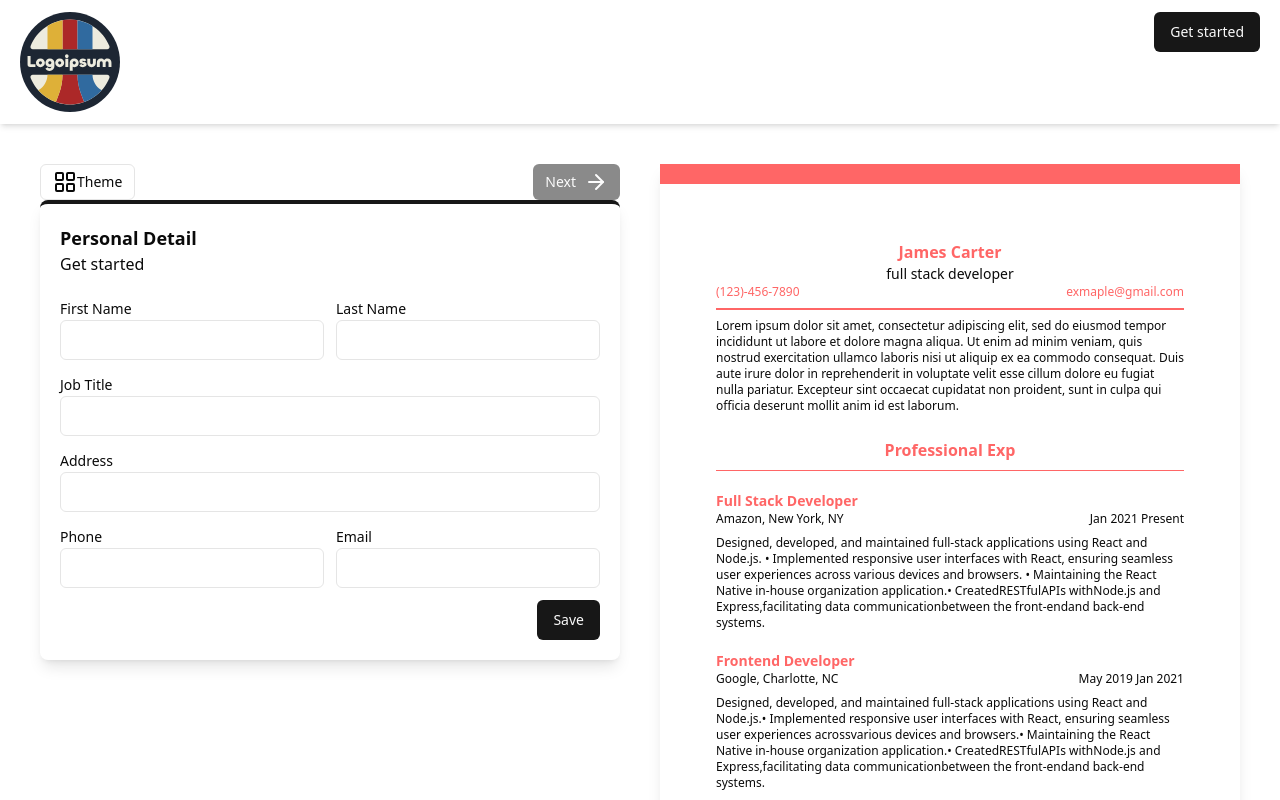
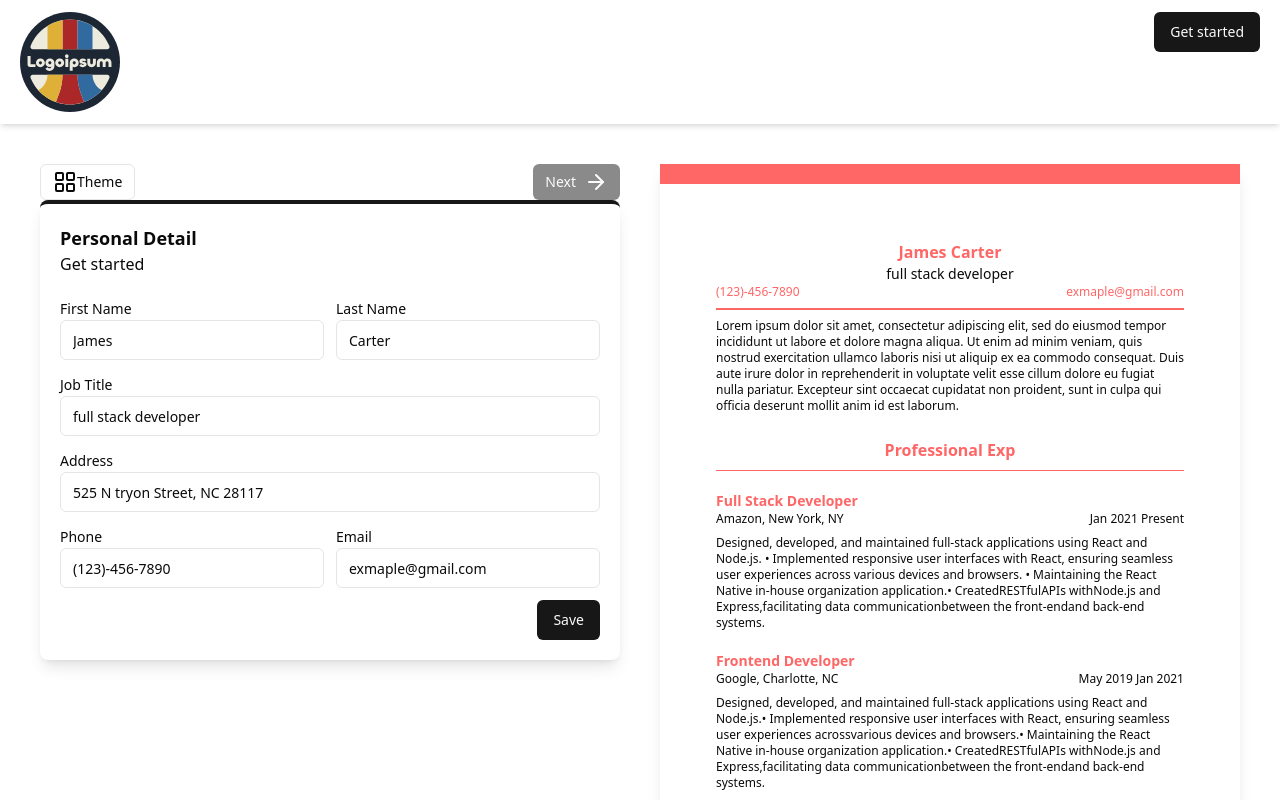
Before and after one commit to AleksNau/ResumeBuilder, a React (Vite) app: page /dashboard/resume/1/edit in a window 1280 px wide. Shown: the top 800 px of the page. Built offline with nearby package versions, Linux system fonts and the light colour scheme; no server answers.

Commit message:
Personal Deatail

```diff
--- a/package.json
+++ b/package.json
@@ -17,9 +17,11 @@
     "class-variance-authority": "^0.7.0",
     "clsx": "^2.1.1",
     "lucide-react": "^0.408.0",
+    "next-themes": "^0.3.0",
     "react": "^18.3.1",
     "react-dom": "^18.3.1",
     "react-router-dom": "^6.24.1",
+    "sonner": "^1.5.0",
     "tailwind-merge": "^2.4.0",
     "tailwindcss-animate": "^1.0.7",
     "uuid": "^10.0.0"
--- a/service/GlobalApi.js
+++ b/service/GlobalApi.js
@@ -12,7 +12,9 @@ const axiosClient = axios.create({
 
 const createNewResume = (data) => axiosClient.post('/api/user-resumes',data)
 const getUserResumes =(userEmail) => axiosClient.get('/api/user-resumes?filters[userEmail][$eq]='+userEmail)
+const updateResumeDetail = (id,data) => axiosClient.put('/api/user-resumes/'+id,data)
 export default {
     createNewResume,
     getUserResumes,
+    updateResumeDetail,
 }
--- a/src/App.jsx
+++ b/src/App.jsx
@@ -4,6 +4,7 @@ import './App.css'
 import {Button} from "./components/ui/button";
 import {Navigate, Outlet} from "react-router-dom";
 import {useUser} from "@clerk/clerk-react";
+import { Toaster } from "@/components/ui/sonner"
 import Header from "./components/custom/Header.jsx";
 
 function App() {
@@ -16,6 +17,7 @@ if (isSignedIn && isLoaded) {
     <>
         <Header/>
         <Outlet/>
+        <Toaster />
     </>
   )
 }
--- /dev/null
+++ b/src/components/ui/sonner.jsx
@@ -0,0 +1,28 @@
+import { useTheme } from "next-themes"
+import { Toaster as Sonner } from "sonner"
+
+const Toaster = ({
+  ...props
+}) => {
+  const { theme = "system" } = useTheme()
+
+  return (
+    (<Sonner
+      theme={theme}
+      className="toaster group"
+      toastOptions={{
+        classNames: {
+          toast:
+            "group toast group-[.toaster]:bg-background group-[.toaster]:text-foreground group-[.toaster]:border-border group-[.toaster]:shadow-lg",
+          description: "group-[.toast]:text-muted-foreground",
+          actionButton:
+            "group-[.toast]:bg-primary group-[.toast]:text-primary-foreground",
+          cancelButton:
+            "group-[.toast]:bg-muted group-[.toast]:text-muted-foreground",
+        },
+      }}
+      {...props} />)
+  );
+}
+
+export { Toaster }
--- a/src/dashboard/components/ResumeCardItem.jsx
+++ b/src/dashboard/components/ResumeCardItem.jsx
@@ -2,7 +2,7 @@ import { Notebook } from "lucide-react";
 import {Link} from "react-router-dom"
 const ResumeCardItem = (resume) => {
     return (
-    <Link to={'/dashboard/resume/'+resume.resumeId+"edit"}>
+    <Link to={'/dashboard/resume/'+resume.documentId+"edit"}>
         <div className="p-14 bg-secondary flex
         justify-center items-center h-[280px] border border-primary
         rounded-lg hover:scale-105 transition-all
--- a/src/dashboard/resume/components/forms/PersonalDetailForm.jsx
+++ b/src/dashboard/resume/components/forms/PersonalDetailForm.jsx
@@ -1,10 +1,22 @@
-import { useContext } from "react";
+import { useContext, useEffect, useState } from "react";
 import ResumeInfoContext from "../../../../context/ResumeInfoContext";
 import { Button } from "@/components/ui/button";
 import { Input } from "@/components/ui/input";
+import { useParams } from "react-router-dom";
+import {LoadinCircle} from "lucide-react";
+import { toast } from "sonner"
+import GlobalApi from "../../../../../service/GlobalApi";
 const PersonalDetailForm = ({enableNext}) => {
     const {resumeInfo,setResumeInfo} = useContext(ResumeInfoContext);
+    const [formData,setFormData]=useState();
+    const [loading,setLoading]=useState(false);
+    const params = useParams();
+
+    useEffect(() => {
+        console.log(params)
+    })
     const handleInputChange = (e) => {
+        setFormData({...formData,[name]:value})
         enableNext(false);
         const {name,value} = e.target;
 
@@ -12,7 +24,15 @@ const PersonalDetailForm = ({enableNext}) => {
     }
     const onSave = (e) => {
         e.preventDefault();
-        enableNext(true);
+        setLoading(true)
+        const data ={data:formData}
+        GlobalApi.updateResumeDetail(params?.resumeId,data).then(res => {
+            console.log(res);
+            enableNext(true);
+            setLoading(false);
+            toast("Resume has been updated.")
+        },(error => setLoading(false)))
+
     }
     return (
     <div className="p-5 shadow-lg rounded-lg border-t-primary border-t-4">
@@ -22,31 +42,31 @@ const PersonalDetailForm = ({enableNext}) => {
             <div className="grid grid-cols-2 mt-5 gap-3">
                 <div>
                     <label htmlFor="firstName" className="text-sm">First Name</label>
-                    <Input type="text" id="firstName" name="firstName" required onChange={handleInputChange}/>
+                    <Input type="text" id="firstName" defaultValue={resumeInfo?.firstName} name="firstName" required onChange={handleInputChange}/>
                 </div>
                 <div>
                     <label htmlFor="lastName" className="text-sm">Last Name</label>
-                    <Input type="text" id="lastName" name="lastName" required onChange={handleInputChange}/>
+                    <Input type="text" id="lastName" defaultValue={resumeInfo?.lastName}  name="lastName" required onChange={handleInputChange}/>
                 </div>
                 <div className="col-span-2">
                     <label htmlFor="jobTitle" className="text-sm">Job Title</label>
-                    <Input type="text" id="jobTitle" name="jobTitle" required onChange={handleInputChange}/>
+                    <Input type="text" id="jobTitle" defaultValue={resumeInfo?.jobTitle} name="jobTitle" required onChange={handleInputChange}/>
                 </div>
                 <div className="col-span-2">
                     <label htmlFor="address" className="text-sm">Address</label>
-                    <Input type="text" id="address" name="address" required onChange={handleInputChange}/>
+                    <Input type="text" id="address" defaultValue={resumeInfo?.address}  name="address" required onChange={handleInputChange}/>
                 </div>
                 <div>
                     <label htmlFor="phone" className="text-sm">Phone</label>
-                    <Input type="text" id="phone" name="phone" required onChange={handleInputChange}/>
+                    <Input type="text" id="phone" name="phone" defaultValue={resumeInfo?.phone}  required onChange={handleInputChange}/>
                 </div>
                 <div>
                     <label htmlFor="email" className="text-sm">Email</label>
-                    <Input type="text" id="email" name="email" required onChange={handleInputChange}/>
+                    <Input type="text" id="email" name="email" defaultValue={resumeInfo?.email} required onChange={handleInputChange}/>
                 </div>
             </div>
             <div className="mt-3 flex justify-end">
-                <Button type='submit'>Save</Button>
+                <Button type='submit' disabled={loading}>{loading?<LoadinCircle className="animate-spin"/>:"Save"}</Button>
             </div>
         </form>
     </div> );
```
Also changed, not shown: 1 other file (tests, documents, lock files or other folders).
